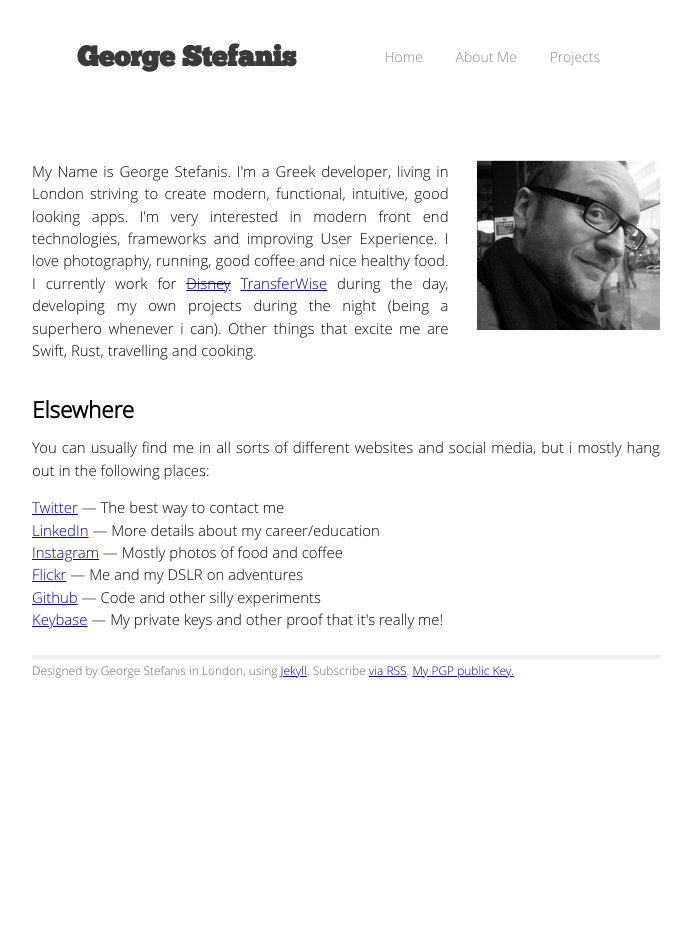
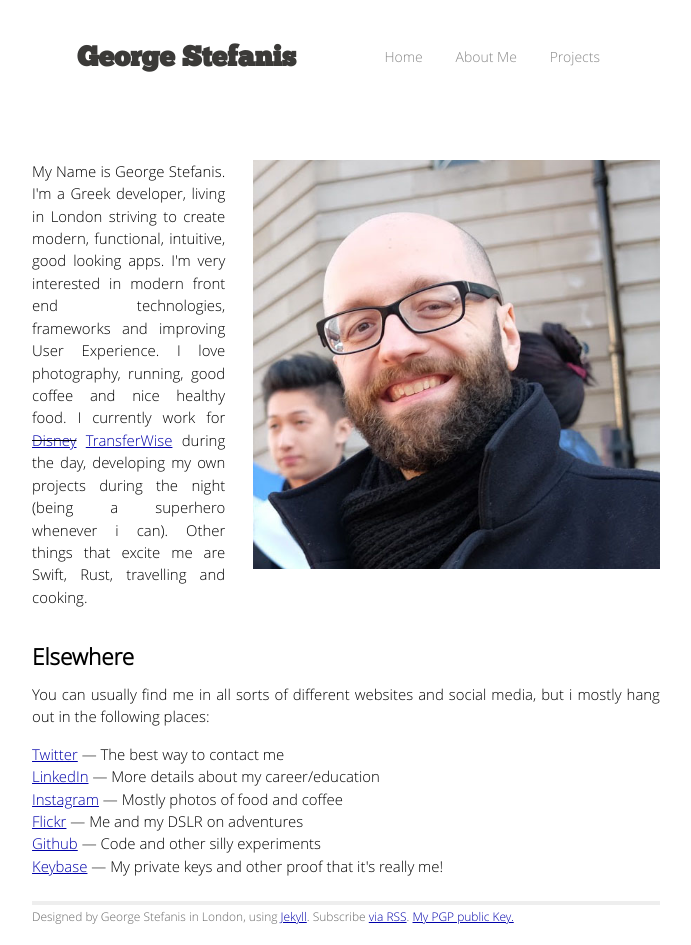
Before and after one commit to skywritergr/georgestefanis.com, a Jekyll site: the page built from about/index.html, in a window 1280 px wide. Shown: the whole page, without its empty margins (294-985 px from the left). Built offline with Jekyll 4.4.1, drawn with Linux system fonts in a browser that asks for light colours; Markdown is read by kramdown in place of the engine named in the settings.

Commit message:
changing my picture

```diff
--- a/about/index.html
+++ b/about/index.html
@@ -4,7 +4,7 @@ title: George Stefanis | About
 ---
 
 <div id="about">
-  <img src="{{site.url}}/assets/George.png">
+  <img src="{{site.url}}/assets/George.jpg">
   <p>My Name is George Stefanis. I'm a Greek developer, living in London striving to create modern, functional, intuitive, good looking apps. I'm very interested in modern front end technologies, frameworks and improving User Experience. I love photography, running, good coffee and nice healthy food. I currently work for <strike><a href="http://www.disney.com">Disney</a></strike> <a href="https://www.transferwise.com">TransferWise</a> during the day, developing my own projects during the night (being a superhero whenever i can). Other things that excite me are Swift, Rust, travelling and cooking.</p>
 
   <br>
```
Also changed, not shown: assets/George.jpg (added), assets/George.png (deleted).
